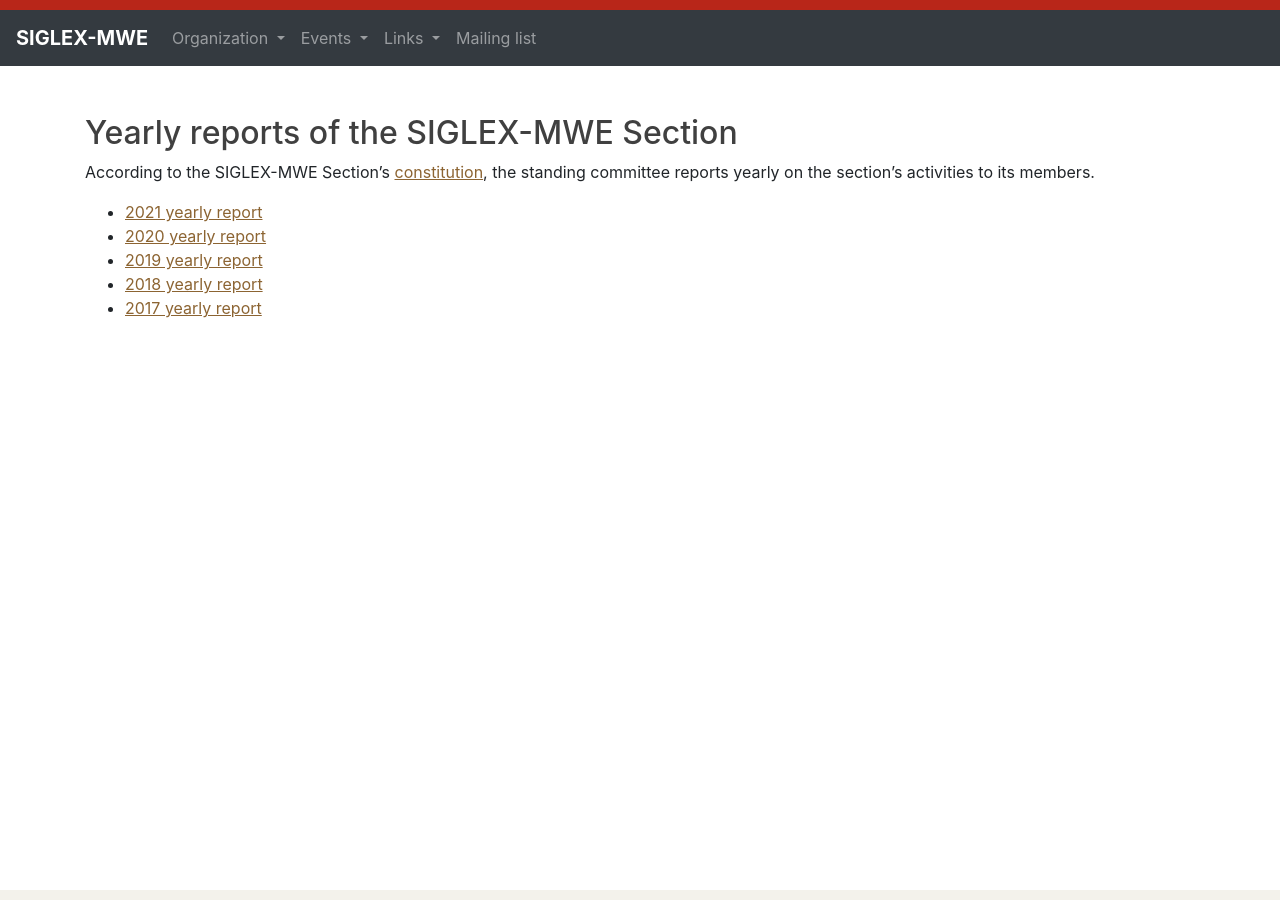
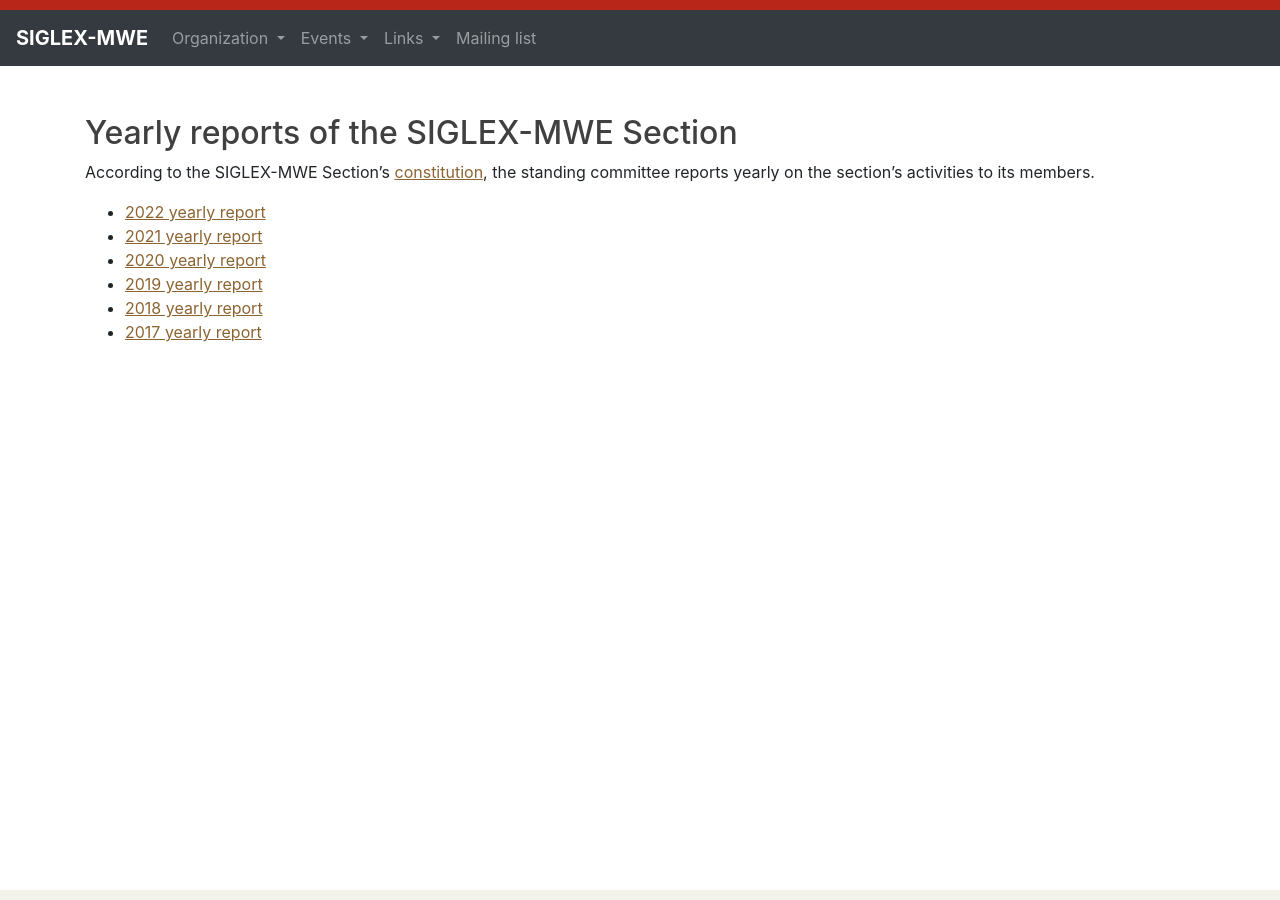
Before and after one commit to multiword/multiword.github.io, a Jekyll site: the page built from organization/yearlyreports.md, in a window 1280 px wide. Built offline with Jekyll 4.4.1, drawn with Linux system fonts in a browser that asks for light colours.

Commit message:
Yearly report 2022

```diff
--- a/organization/yearlyreports.md
+++ b/organization/yearlyreports.md
@@ -7,6 +7,7 @@ layout: default
 
 According to the SIGLEX-MWE Section's [constitution](constitution), the standing committee reports yearly on the section's activities to its members.
 
+  * [2022 yearly report](yearlyreports/2022-SIGLEX-MWE-yearly-report.pdf)
   * [2021 yearly report](yearlyreports/2021-SIGLEX-MWE-yearly-report.pdf)
   * [2020 yearly report](yearlyreports/2020-SIGLEX-MWE-yearly-report.pdf)
   * [2019 yearly report](yearlyreports/2019-SIGLEX-MWE-yearly-report.pdf)
```
Also changed, not shown: 1 other file.
